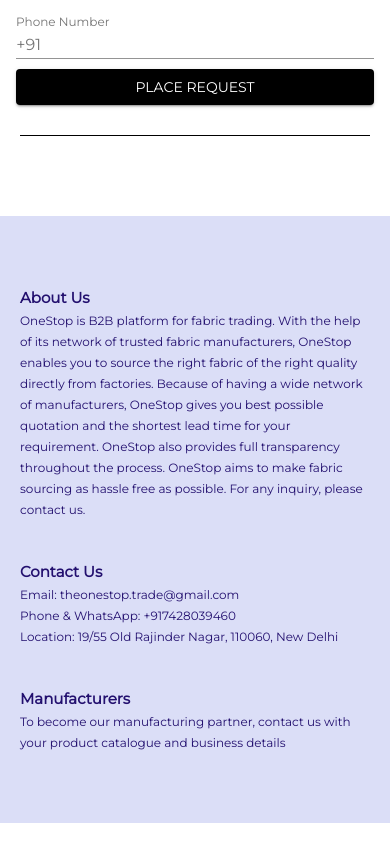
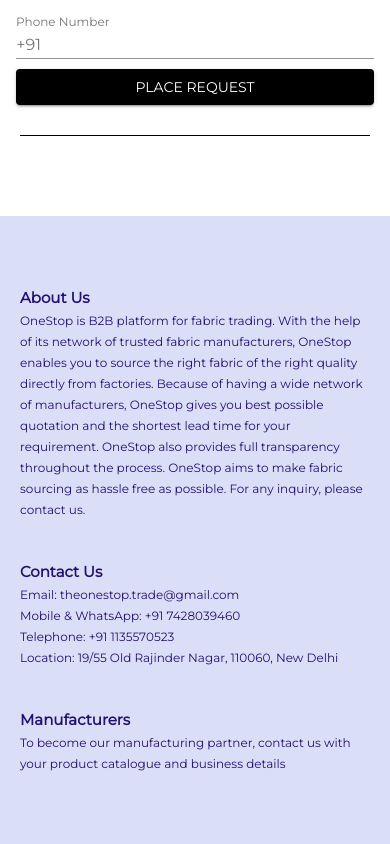
Before and after one commit to Janmajayamall/buyer-portal, a Next.js app: page / in a window 390 px wide. Shown: the part 3454-4298 px from the top of the page. Before the commit the page ends 4277 px from the top, so only its background shows below. Built offline with nearby package versions, Linux system fonts and the light colour scheme; no server answers.

Commit message:
added telephone

```diff
--- a/pages/_app.tsx
+++ b/pages/_app.tsx
@@ -210,8 +210,8 @@
 							OneStop is B2B platform for fabric trading. With the
 							help of its network of trusted fabric manufacturers,
 							OneStop enables you to source the right fabric of
-							the right quality directly from factories.
-							Because of having a wide network of manufacturers, OneStop
+							the right quality directly from factories. Because
+							of having a wide network of manufacturers, OneStop
 							gives you best possible quotation and the shortest
 							lead time for your requirement. OneStop also
 							provides full transparency throughout the process.
@@ -246,7 +246,13 @@
 							variant="subtitle1"
 							style={{ color: "#23106F" }}
 						>
-							{"Phone & WhatsApp: +917428039460"}
+							{"Mobile & WhatsApp: +91 7428039460"}
+						</Typography>
+						<Typography
+							variant="subtitle1"
+							style={{ color: "#23106F" }}
+						>
+							{"Telephone: +91 1135570523"}
 						</Typography>
 						<Typography
 							variant="subtitle1"
```
